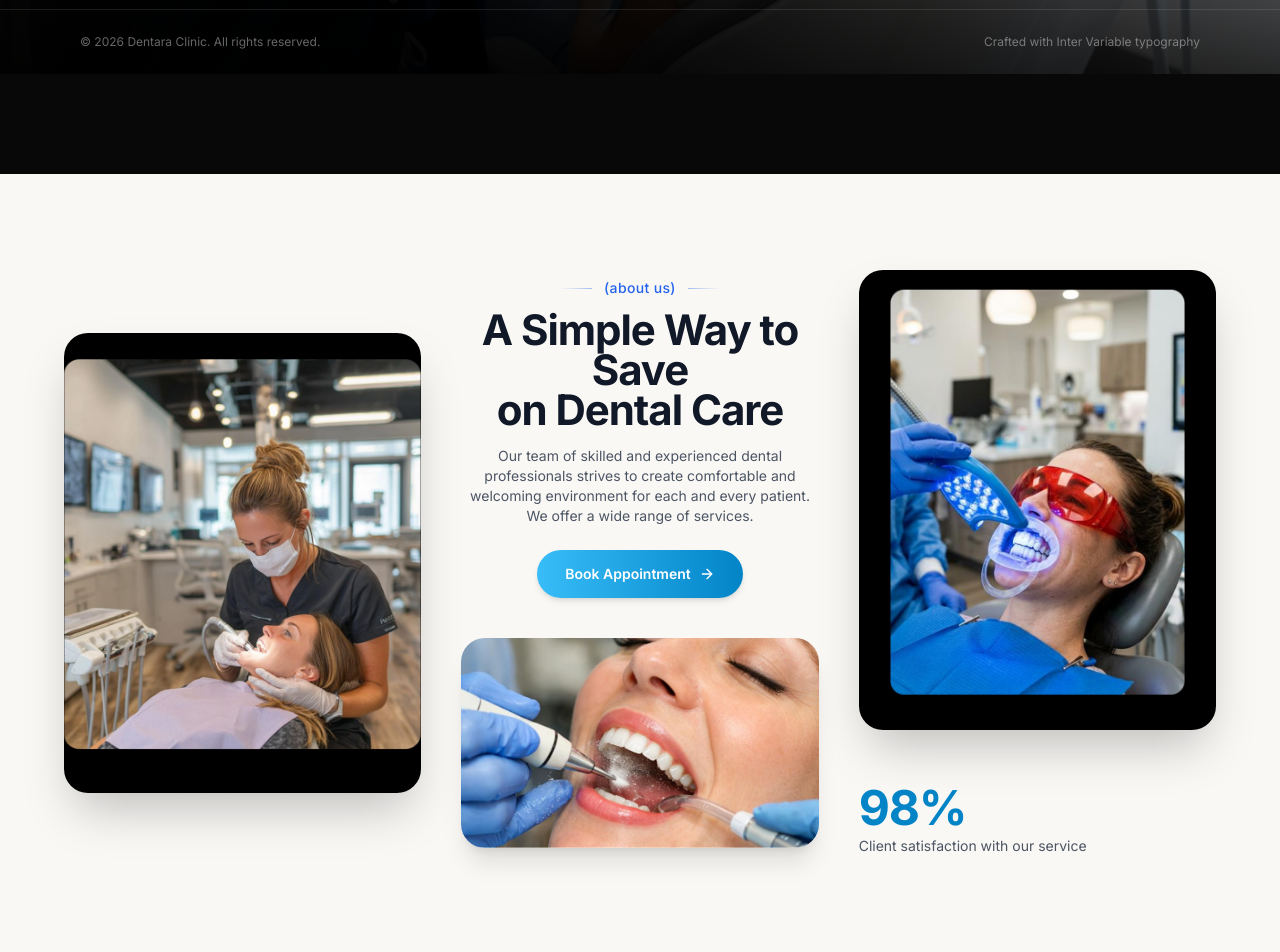
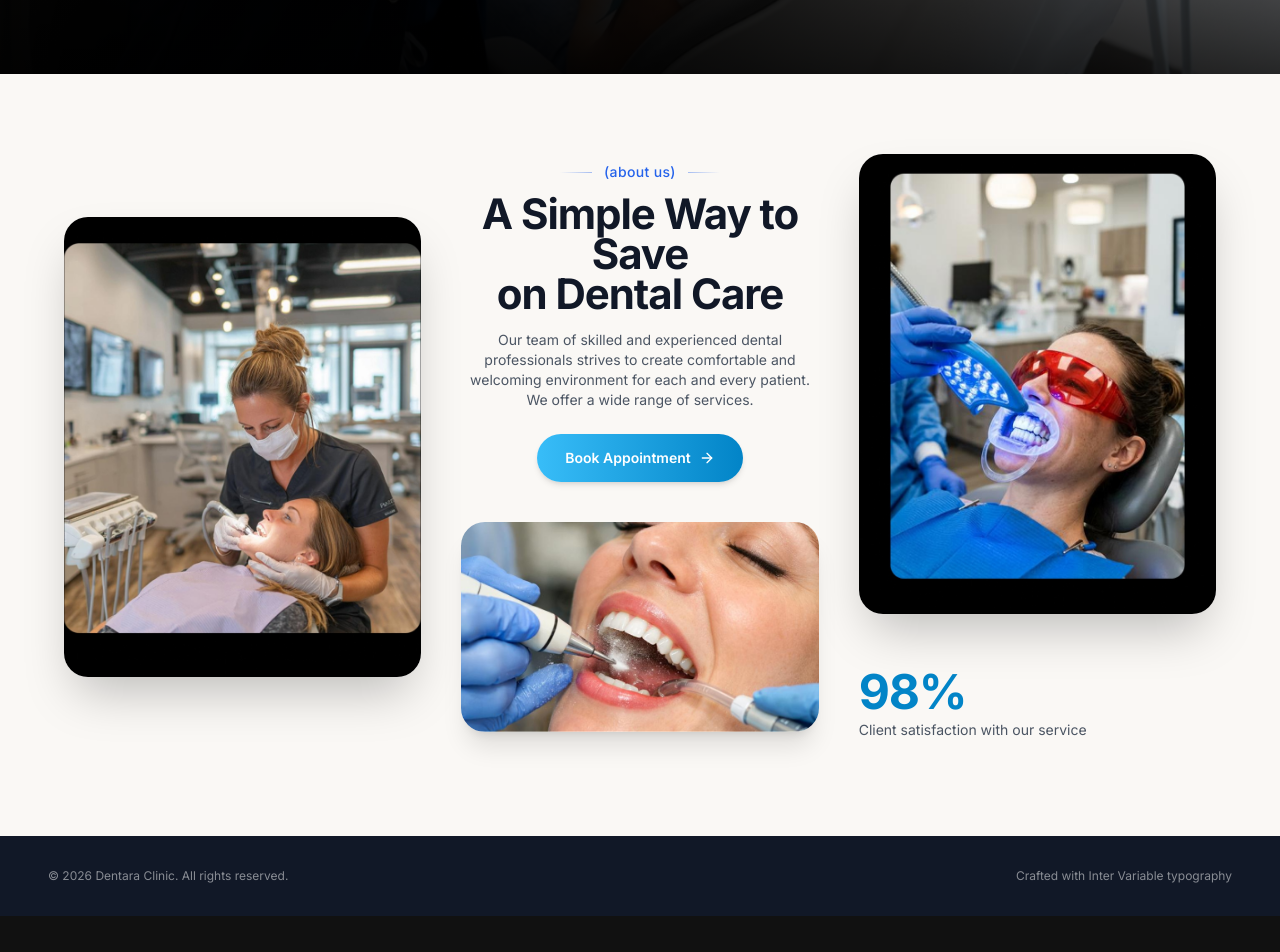
Before and after one commit to Anurag-lakra610/Dentara-, a React (Vite) app: page / in a window 1280 px wide. Shown: the part 726-1678 px from the top of the page. After the commit the page ends 1642 px from the top, so only its background shows below. Built offline with nearby package versions, Linux system fonts and the light colour scheme.

Commit message:
Deploy Dentara website source code & assets

```diff
--- a/src/App.jsx
+++ b/src/App.jsx
@@ -146,16 +146,13 @@ export default function App() {
           </div>
         </main>
 
-        {/* Footer Bar */}
-        <footer className="relative z-10 w-full px-6 sm:px-12 md:px-16 lg:px-20 py-6 border-t border-white/10 flex justify-between items-center text-xs text-white/40">
-          <span>&copy; {new Date().getFullYear()} Dentara Clinic. All rights reserved.</span>
-          <span className="hidden sm:inline">Crafted with Inter Variable typography</span>
-        </footer>
+        {/* Bottom Hero Spacer for Seamless Transition */}
+        <div className="relative z-10 h-12" />
 
       </div>
 
-      {/* ABOUT US SECTION - 100px Space After Hero */}
-      <section className="w-full bg-[#FAF8F5] text-[#111827] mt-[100px] py-16 sm:py-20 md:py-24 px-6 sm:px-10 lg:px-16">
+      {/* ABOUT US SECTION - Seamless Transition without Black Gap */}
+      <section className="w-full bg-[#FAF8F5] text-[#111827] pt-20 pb-20 sm:pb-24 px-6 sm:px-10 lg:px-16">
         <div className="max-w-[1300px] mx-auto">
 
           {/* Main Grid Container */}
@@ -237,6 +234,12 @@ export default function App() {
         </div>
       </section>
 
+      {/* Global Footer */}
+      <footer className="w-full bg-[#111827] text-white/50 px-6 sm:px-12 py-8 flex flex-col sm:flex-row justify-between items-center text-xs gap-3">
+        <span>&copy; {new Date().getFullYear()} Dentara Clinic. All rights reserved.</span>
+        <span>Crafted with Inter Variable typography</span>
+      </footer>
+
     </div>
   );
 }
```
